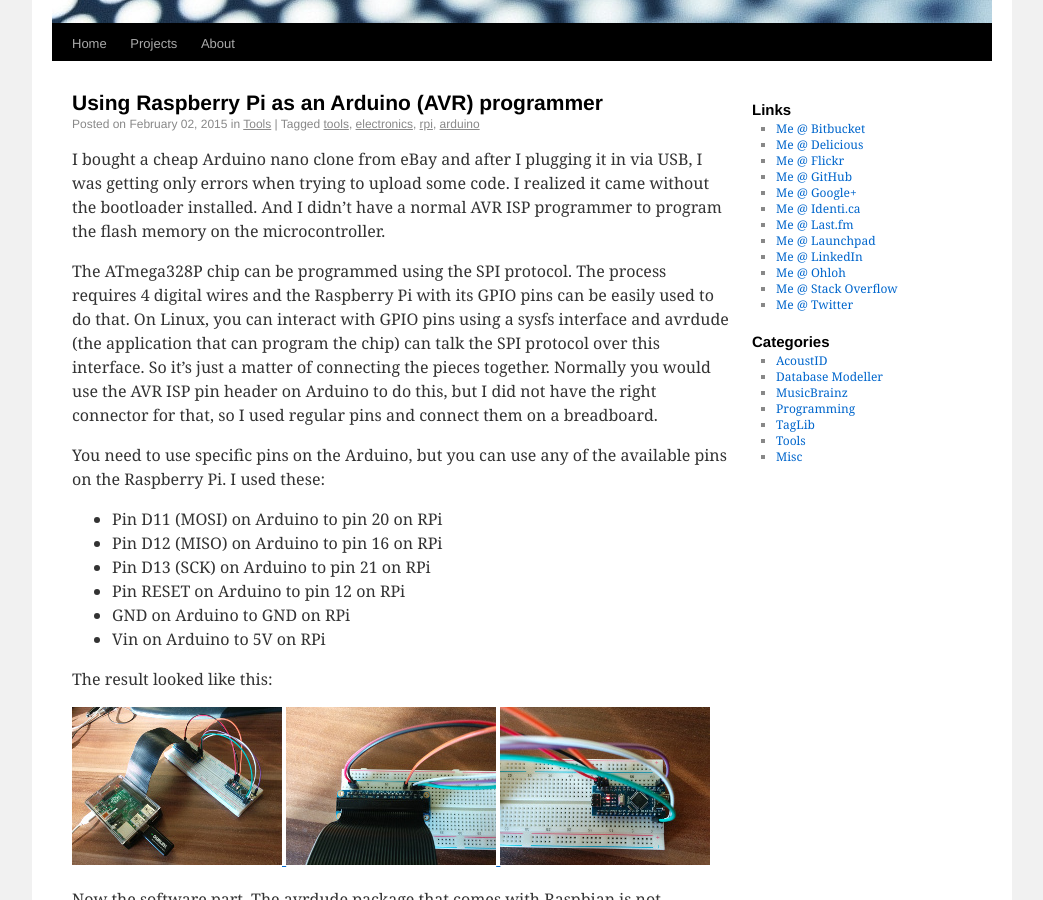
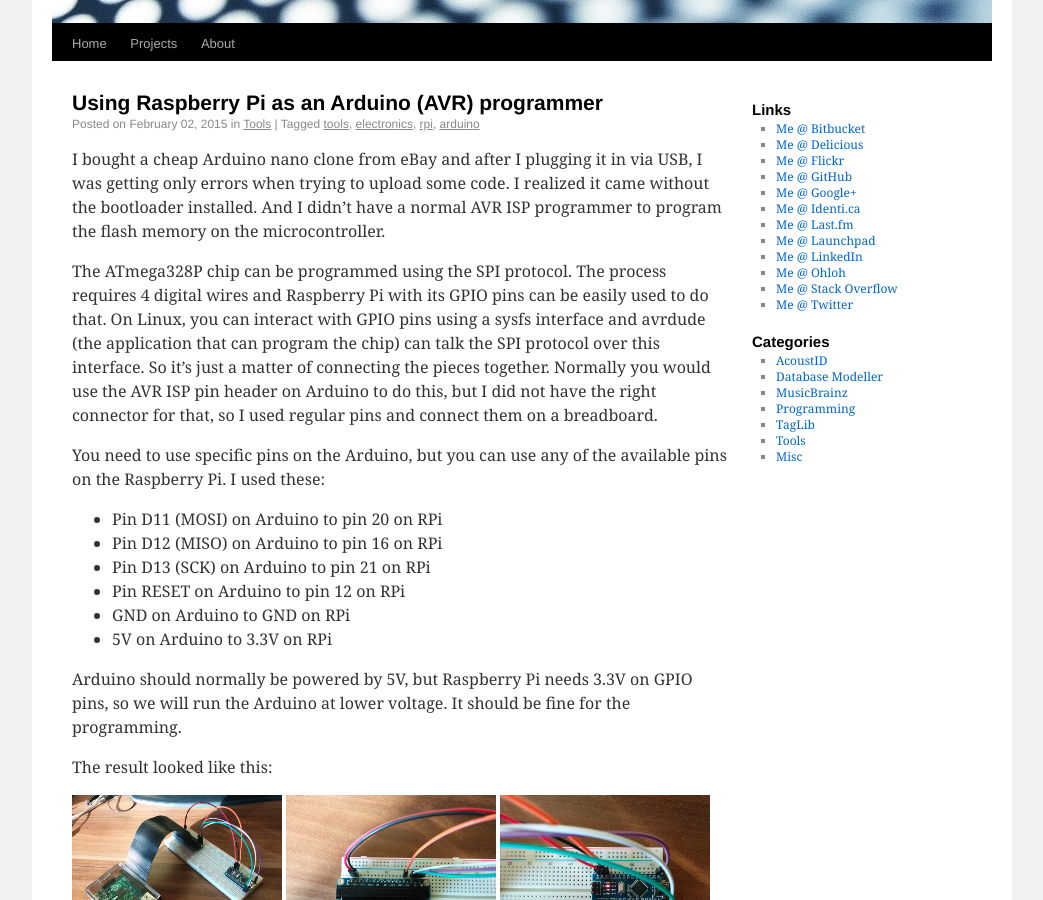
Before and after one commit to lalinsky/website, a Jekyll site: the page built from _posts/2015-02-02-using-raspberry-pi-as-an-arduino-avr-programmer.md, in a window 1280 px wide and 900 px high, scrolled down 208 px. Shown: the whole window, without its empty margins (118-1161 px from the left). Built offline with Jekyll 4.4.1, drawn with Linux system fonts in a browser that asks for light colours; Markdown is read by kramdown in place of the engine named in the settings; comment, search, counter and statistics services are not loaded.

Commit message:
To be safe

```diff
--- a/_posts/2015-02-02-using-raspberry-pi-as-an-arduino-avr-programmer.md
+++ b/_posts/2015-02-02-using-raspberry-pi-as-an-arduino-avr-programmer.md
@@ -33,7 +33,11 @@
  * Pin D13 (SCK) on Arduino to pin 21 on RPi
  * Pin RESET on Arduino to pin 12 on RPi
  * GND on Arduino to GND on RPi
- * Vin on Arduino to 5V on RPi
+ * 5V on Arduino to 3.3V on RPi
+
+Arduino should normally be powered by 5V, but Raspberry Pi
+needs 3.3V on GPIO pins, so we will run the Arduino at
+lower voltage. It should be fine for the programming.
 
 The result looked like this:
 
```
Also changed, not shown: other parts of _posts/2015-02-02-using-raspberry-pi-as-an-arduino-avr-programmer.md (+1 -1 lines).
